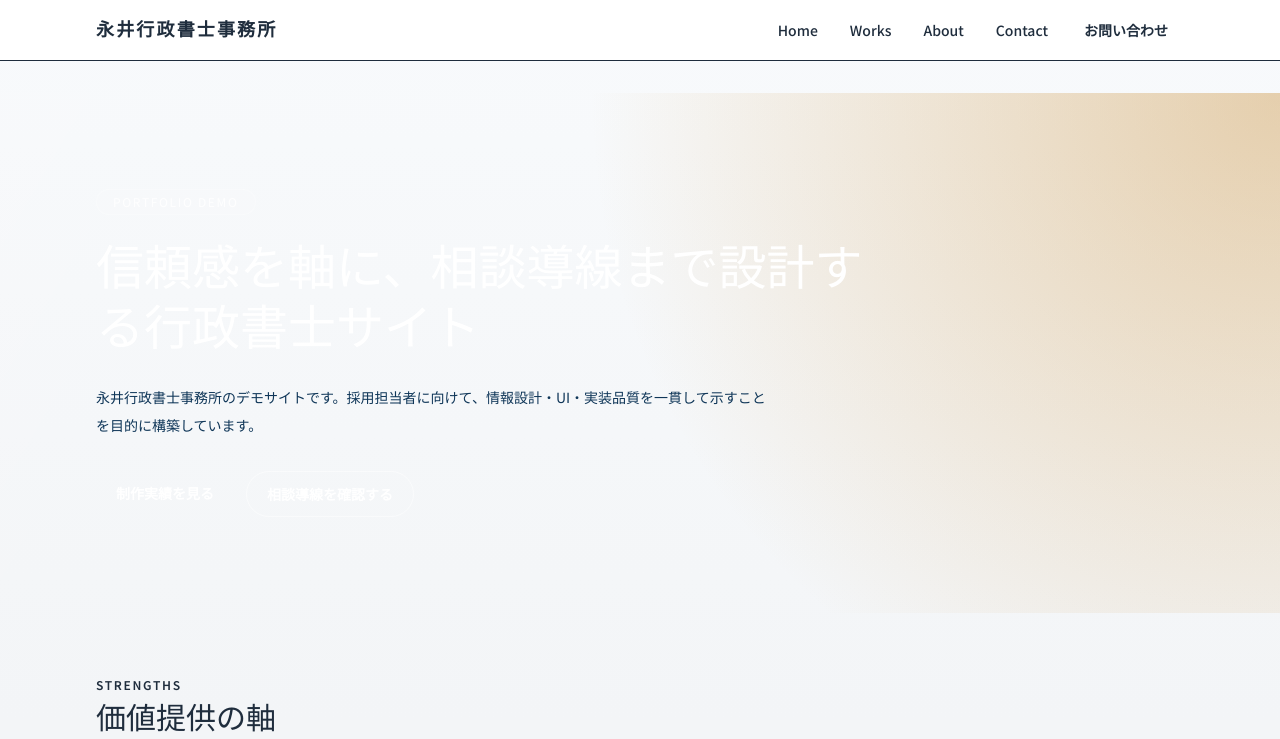
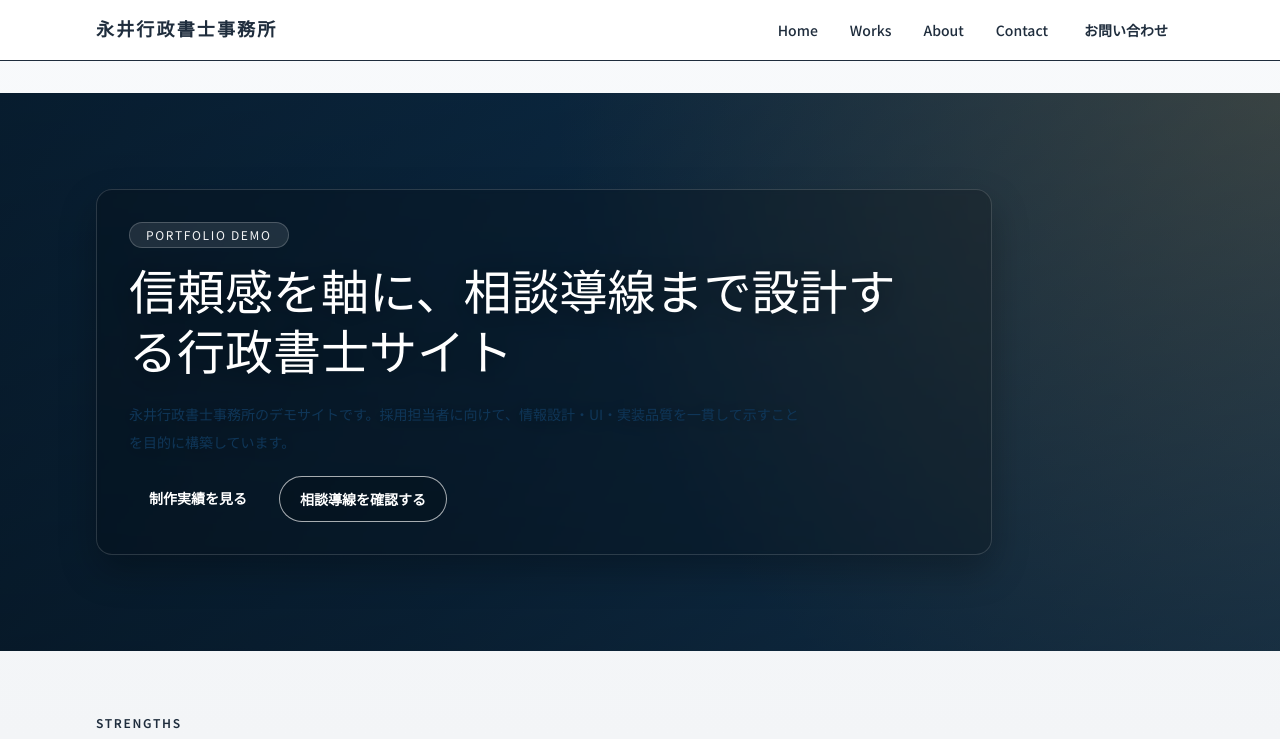
Before and after one commit to ko-nagai-0801/nagai-gyosei-shoshi-jimusho-demo, a Next.js app: page / in a window 1280 px wide. Shown: the top 739 px of the page. Built offline with nearby package versions, Linux system fonts and the light colour scheme; no server answers.

Commit message:
fix: improve hero text readability

```diff
--- a/components/full-bleed-hero.tsx
+++ b/components/full-bleed-hero.tsx
@@ -20,29 +20,31 @@ export function FullBleedHero({
   actions,
 }: FullBleedHeroProps) {
   return (
-    <section className="hero-full-bleed relative overflow-hidden rounded-none bg-[--base] text-white">
-      <div className="absolute inset-0 bg-[radial-gradient(circle_at_top_right,_rgba(200,138,46,0.38),_transparent_50%)]" />
-      <div className="absolute inset-0 bg-[linear-gradient(120deg,_rgba(255,255,255,0.07)_0%,_transparent_50%)]" />
+    <section className="hero-full-bleed relative overflow-hidden rounded-none text-white">
+      <div className="absolute inset-0 bg-[linear-gradient(120deg,_#0a2740_0%,_#0f3658_45%,_#1f517c_100%)]" />
+      <div className="absolute inset-0 bg-[radial-gradient(circle_at_top_right,_rgba(193,138,54,0.32),_transparent_52%)]" />
+      <div className="absolute inset-0 bg-[linear-gradient(180deg,_rgba(0,0,0,0.28)_0%,_rgba(0,0,0,0.45)_100%)]" />
 
       <div className="relative mx-auto flex max-w-6xl flex-col gap-6 px-4 py-20 md:px-8 md:py-24">
-        <p className="w-fit rounded-full border border-white/20 bg-white/10 px-4 py-1 text-xs tracking-[0.14em] text-white/90">
+        <div className="max-w-4xl rounded-2xl border border-white/15 bg-black/20 px-5 py-6 shadow-[0_16px_36px_rgba(0,0,0,0.26)] backdrop-blur-[2px] md:px-8 md:py-8">
+          <p className="w-fit rounded-full border border-white/20 bg-white/10 px-4 py-1 text-xs tracking-[0.14em] text-white/95">
             {eyebrow}
           </p>
-        <h1 className="max-w-3xl font-serif text-3xl leading-tight sm:text-4xl md:text-5xl">
+          <h1 className="mt-4 max-w-3xl font-serif text-3xl leading-tight drop-shadow-[0_4px_14px_rgba(0,0,0,0.42)] sm:text-4xl md:text-5xl">
             {title}
           </h1>
-        <p className="max-w-2xl text-sm leading-7 text-white/85 sm:text-base">
+          <p className="mt-4 max-w-2xl text-sm leading-7 text-white/95 drop-shadow-[0_2px_8px_rgba(0,0,0,0.35)] sm:text-base">
             {description}
           </p>
 
-        <div className="flex flex-wrap gap-3 pt-2">
+          <div className="flex flex-wrap gap-3 pt-5">
             {actions.map((action) => (
               <Link
                 key={action.href}
                 href={action.href}
                 className={
                   action.style === "secondary"
-                  ? "rounded-full border border-white/50 px-5 py-3 text-sm font-semibold text-white transition hover:bg-white/10"
+                    ? "rounded-full border border-white/65 bg-black/15 px-5 py-3 text-sm font-semibold text-white transition hover:bg-white/12"
                     : "rounded-full bg-[--accent] px-5 py-3 text-sm font-semibold text-white transition hover:brightness-95"
                 }
               >
@@ -51,6 +53,7 @@ export function FullBleedHero({
             ))}
           </div>
         </div>
+      </div>
     </section>
   );
 }
```
Lines whose indentation alone changed are shown as unchanged.
